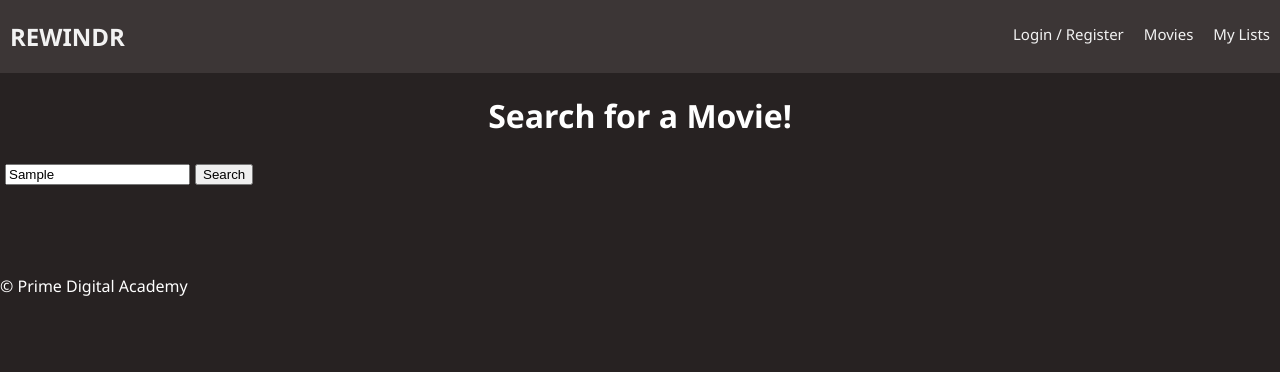
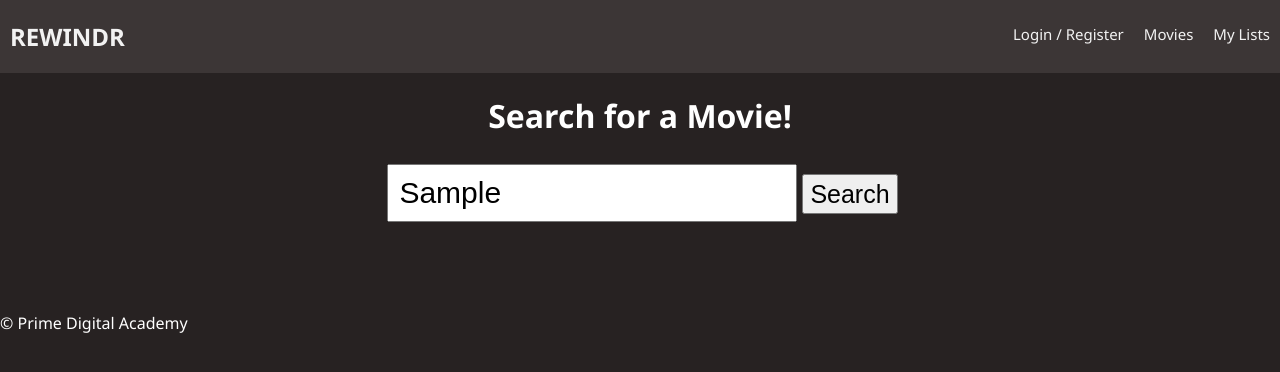
Before and after one commit to rowanasmith/REWINDR, a React (Create React App) app: page /#/moviesearch in a window 1280 px wide. Both pictures are taken after typing "Sample" into the empty fields and a click on the button "Search". Shown: the top 372 px of the page. Built offline with nearby package versions, Linux system fonts and the light colour scheme; no server answers.

Commit message:
styling for searching done

```diff
--- a/src/components/App/App.css
+++ b/src/components/App/App.css
@@ -57,11 +57,13 @@ form {
 .table {
     text-align: center;
     padding: 40px;
+    outline-color: white;
+    outline-width: 1px;
 }
 
 td {
     padding: 20px;
-    font-size: 20px;
+    font-size: 30px;
 }
 
 th {
--- a/src/components/List/List.js
+++ b/src/components/List/List.js
@@ -15,7 +15,6 @@ class List extends Component {
     else return(
       <div className="App">
         <header>
-        <h1></h1>
         <h3>List Contents: </h3>
         </header>
         <table className="table">
--- a/src/components/MovieDisplay/MovieDisplay.css
+++ b/src/components/MovieDisplay/MovieDisplay.css
@@ -1,6 +1,8 @@
 .MovieDisplay {
     text-align: center;
     font-family: Arial, Helvetica, sans-serif;
+    font-size: 25px;
+    padding: 100px;
 
 }
 
@@ -10,4 +12,10 @@
 
 th {
     font-size: 25px;
+    padding: 25px;
 }
+
+td {
+    text-align: center;
+    padding: 25px;
+}
--- /dev/null
+++ b/src/components/MovieSearch/MovieSearch.css
@@ -0,0 +1,16 @@
+input {
+    min-width: 200px;
+    font-size: 30px;
+    padding: 10px;
+}
+
+button {
+    font-size: 25px;
+    min-width: 60px;
+    min-height: 40px;
+}
+
+.search {
+    width: 100%;
+    text-align: center;
+}
--- a/src/components/MovieSearch/MovieSearch.js
+++ b/src/components/MovieSearch/MovieSearch.js
@@ -1,6 +1,7 @@
 import React, { Component } from 'react';
 import MovieSearchResults from '../MovieSearchResults/MovieSearchResults'
 import {connect} from 'react-redux';
+import './MovieSearch.css'
 
 
 class MovieSearch extends Component {
@@ -31,8 +32,10 @@ class MovieSearch extends Component {
     return (
       <div className="App">
         <h1>Search for a Movie!</h1>
+        <div className="search">
         <input placeholder="Movie Title" value={this.search} onChange={this.handleChange} ></input>
         <button onClick={this.getMovie}>Search</button>
+        </div>
         <MovieSearchResults />
       </div>
     );
--- /dev/null
+++ b/src/components/MovieSearchResultItem/MovieSearchResultItem.css
@@ -0,0 +1,3 @@
+.poster {
+    max-width: 250px;
+}
--- a/src/components/MovieSearchResultItem/MovieSearchResultItem.js
+++ b/src/components/MovieSearchResultItem/MovieSearchResultItem.js
@@ -1,5 +1,6 @@
 import React, { Component } from "react";
 import {connect} from 'react-redux';
+import './MovieSearchResultItem.css'
 
 class MovieSearchResultItem extends Component {
 
--- a/src/components/MovieSearchResults/MovieSearchResults.js
+++ b/src/components/MovieSearchResults/MovieSearchResults.js
@@ -14,7 +14,7 @@ class MovieSearchResults extends Component {
       <div className="App">
         <header>
         <h1>Search Results</h1>
-        <h3>Total Results: {this.props.movieSearchResults.totalResults}</h3>
+        <h3 className="results">Total Results: {this.props.movieSearchResults.totalResults}</h3>
         </header>
         <table className="table">
           <thead>
--- a/src/components/NewReleasePage/NewReleasePage.js
+++ b/src/components/NewReleasePage/NewReleasePage.js
@@ -52,7 +52,7 @@ class NewReleasePage extends Component {
         <br />
             <input type="text" onChange={this.handleChange("company")} value={this.state.newRelease.name} placeholder="Company (Required)"></input>
             <input type="text" onChange={this.handleChange("release_title")} value={this.state.newRelease.release_title} placeholder="Release Title (Required)"></input>
-            <input type="text" onChange={this.handleChange("release_year")} value={this.state.newRelease.release_year} placeholder="Release Year"></input>
+            <input type="text" onChange={this.handleChange("release_year")} value={this.state.newRelease.release_year} placeholder="Release Year (Required)"></input>
             <input type="text" onChange={this.handleChange("release_notes")} value={this.state.newRelease.release_notes} placeholder="Release Notes"></input>
             <input type="text" onChange={this.handleChange("catalog_number")} value={this.state.newRelease.catalog_number} placeholder="Catalog Number"></input>
             <button onClick={this.addNewRelease}>Add New Release</button>
```
Also changed, not shown: src/components/MovieSearchResults/MovieSearchResults.css (+5 -3 lines).
